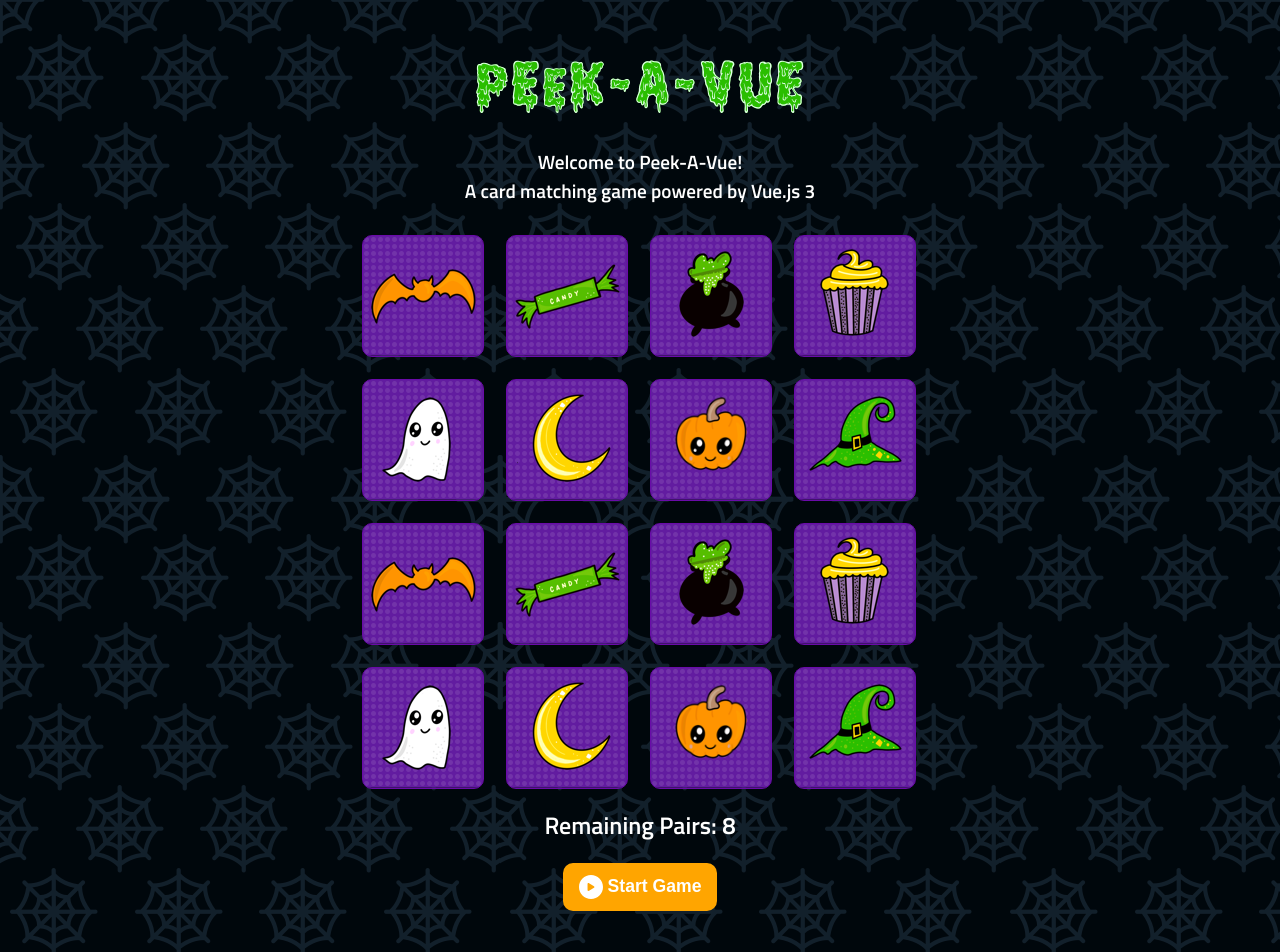
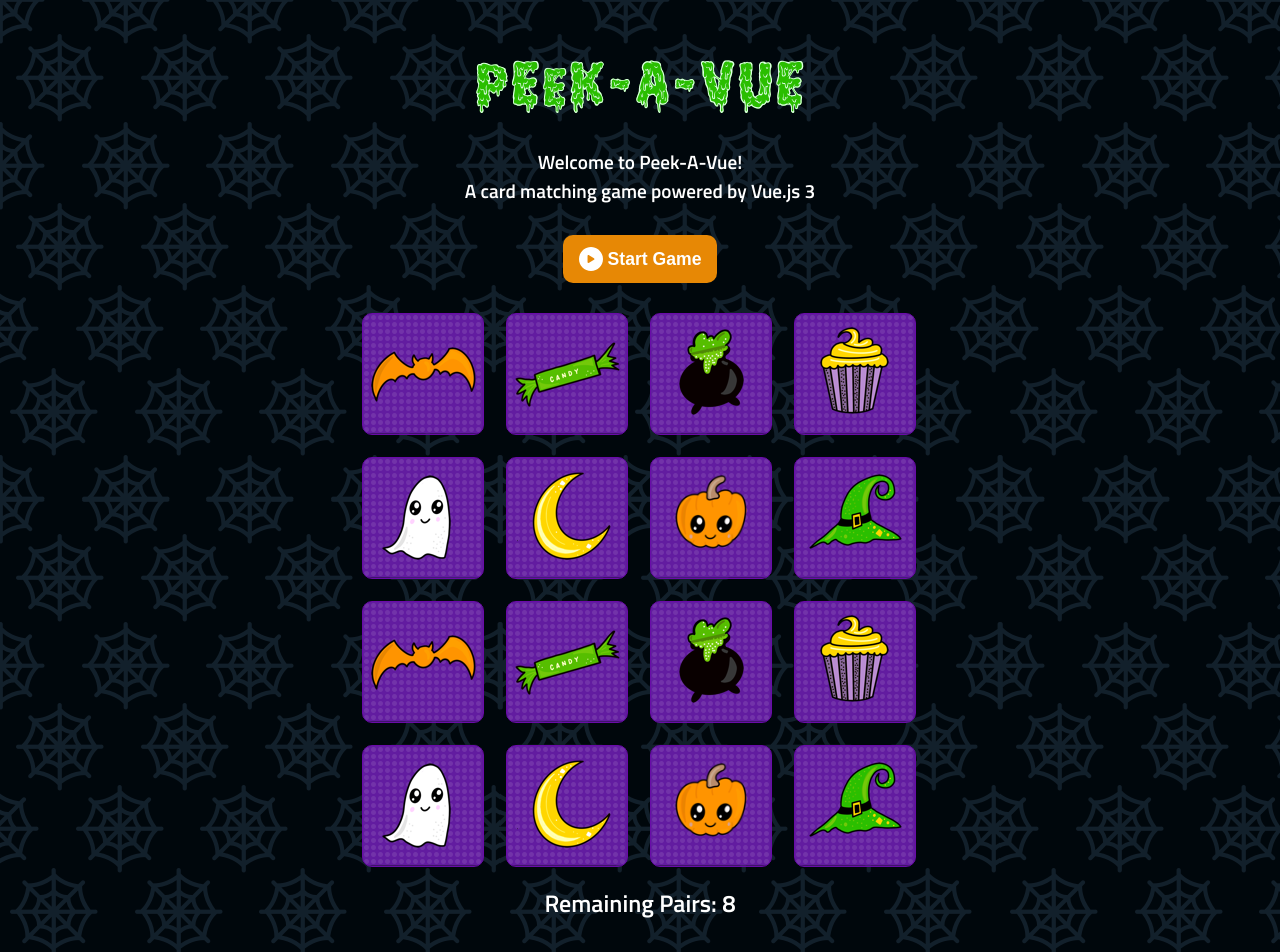
Before and after one commit to bmunoz89/peek-a-vue, a Vue app: page / in a window 1280 px wide. Shown: the top 952 px of the page. Built offline with nearby package versions, Linux system fonts and the light colour scheme.

Commit message:
fix: reposition start game button and change background color

```diff
--- a/src/App.vue
+++ b/src/App.vue
@@ -5,6 +5,14 @@
     <p>Welcome to Peek-A-Vue!</p>
     <p>A card matching game powered by Vue.js 3</p>
   </section>
+  <button v-if="newPlayer" class="button" @click="startGame">
+    <img src="/images/play.svg" alt="Start Icon" />
+    Start Game
+  </button>
+  <button v-else class="button" @click="restartGame">
+    <img src="/images/restart.svg" alt="Restart Icon" />
+    Restart Game
+  </button>
   <transition-group tag="section" class="game-board" name="shuffle-card">
     <Card
       v-for="card in cardList"
@@ -17,14 +25,6 @@
     />
   </transition-group>
   <h2 class="status">{{ status }}</h2>
-  <button v-if="newPlayer" class="button" @click="startGame">
-    <img src="/images/play.svg" alt="Start Icon" />
-    Start Game
-  </button>
-  <button v-else class="button" @click="restartGame">
-    <img src="/images/restart.svg" alt="Restart Icon" />
-    Restart Game
-  </button>
 </template>
 
 <script lang="ts">
@@ -250,13 +250,13 @@ body {
 
 .button {
   cursor: pointer;
-  background-color: orange;
+  background-color: #e78805;
   color: white;
   padding: 0.75rem 1rem;
   display: flex;
   align-items: center;
   justify-content: center;
-  margin: 0 auto;
+  margin: 0 auto 30px;
   font-weight: bold;
   font-size: 1.1rem;
   border: 0;
```
